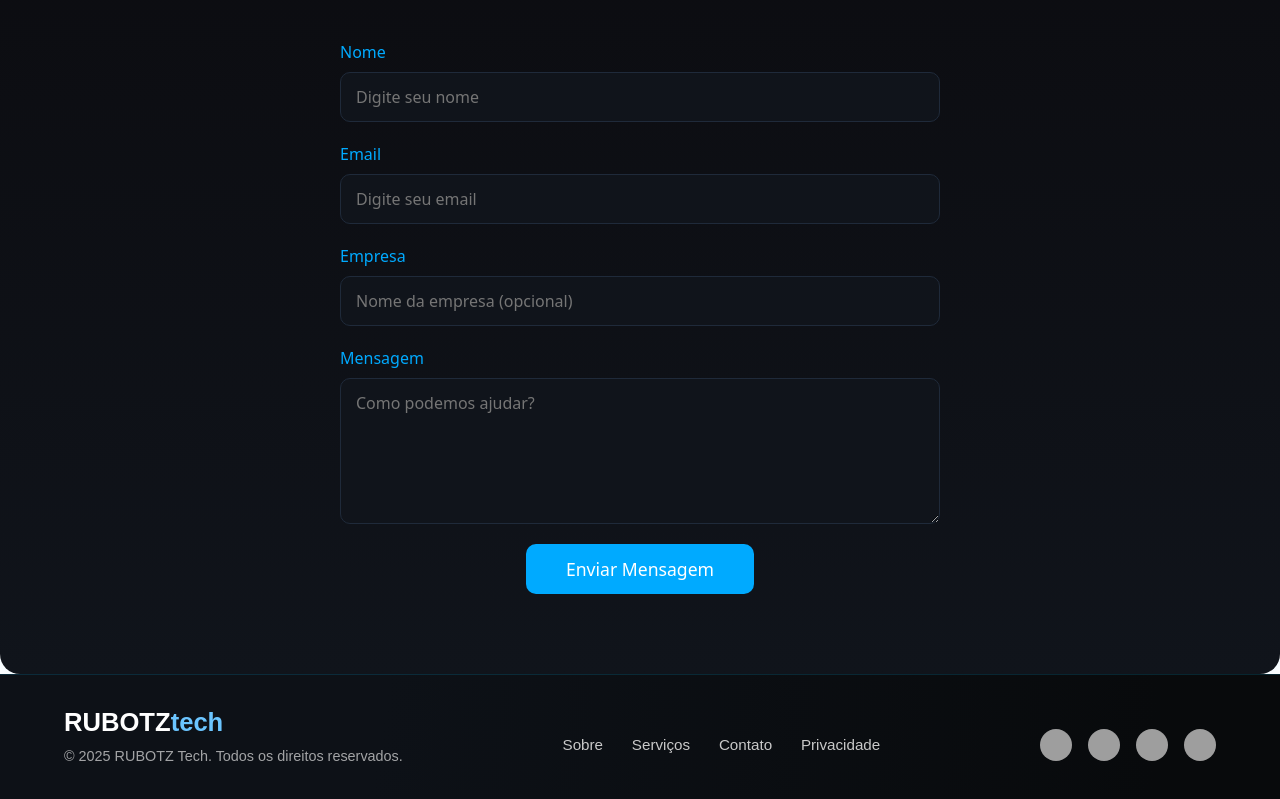
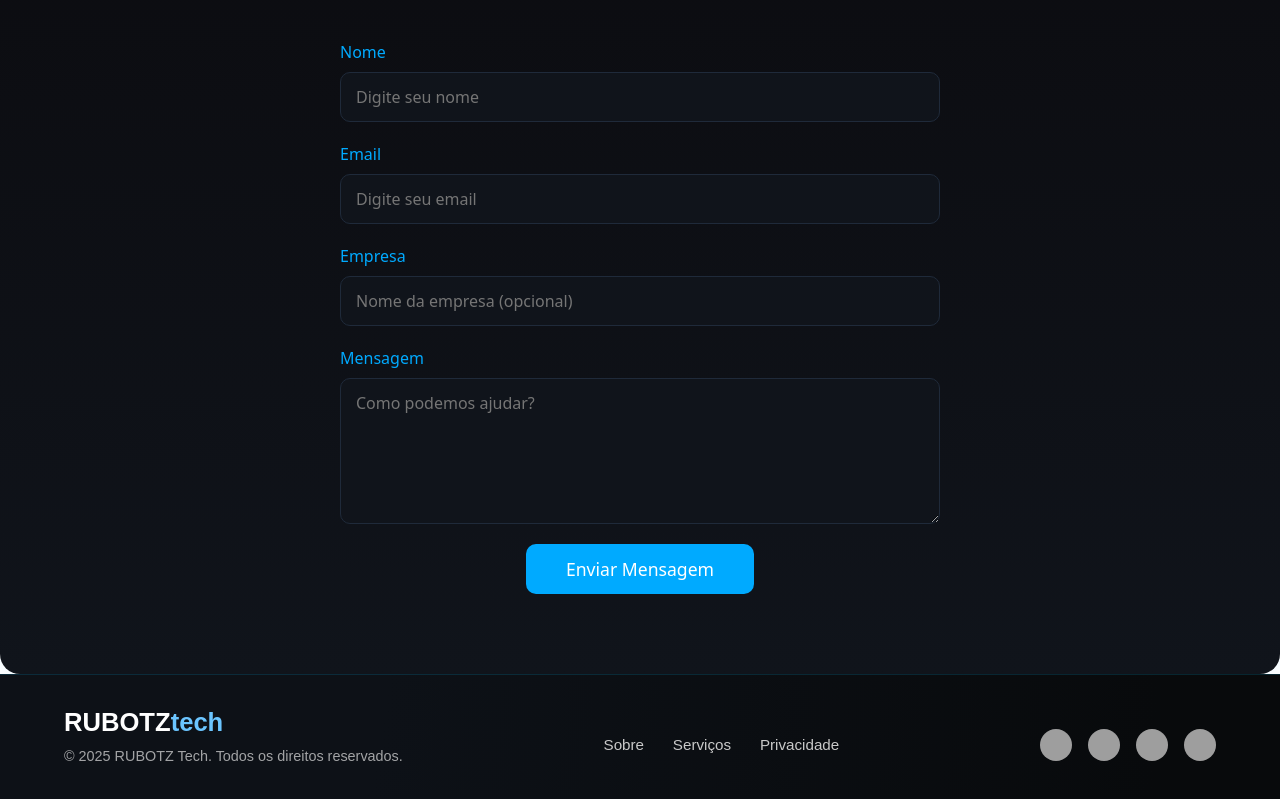
Before and after one commit to vitoroliveira0905/B2B-proposta-negocio, a Next.js app: page / in a window 1280 px wide. Shown: the part 1973-2772 px from the top of the page. Built offline with nearby package versions, Linux system fonts and the light colour scheme; no server answers; grey boxes are pictures that could not be loaded.

Commit message:
modal arrumado

```diff
--- a/src/components/blocks/Footer/footer.css
+++ b/src/components/blocks/Footer/footer.css
@@ -116,10 +116,7 @@
   transition: 0.2s;
 }
 
-.close:hover {
-  transform: scale(1.2);
-  color: #fff;
-}
+
 
 @keyframes fadeIn {
   from {
--- a/src/components/blocks/Footer/index.jsx
+++ b/src/components/blocks/Footer/index.jsx
@@ -39,7 +39,6 @@ export default function Footer() {
         <div className="footer-center">
           <a href="/sobre">Sobre</a>
           <a href="/#servicos">Serviços</a>
-          <a href="/contato">Contato</a>
           <a
             href="#"
             onClick={(e) => {
```
